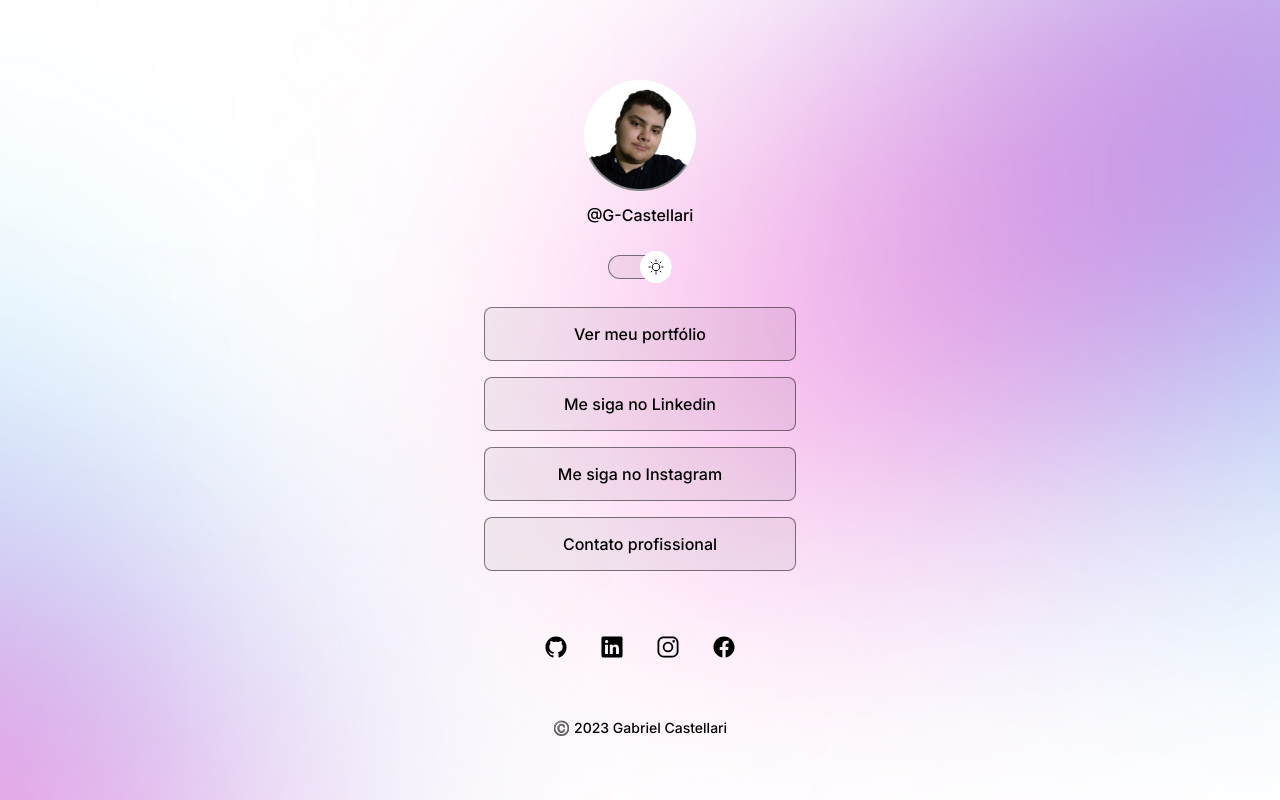
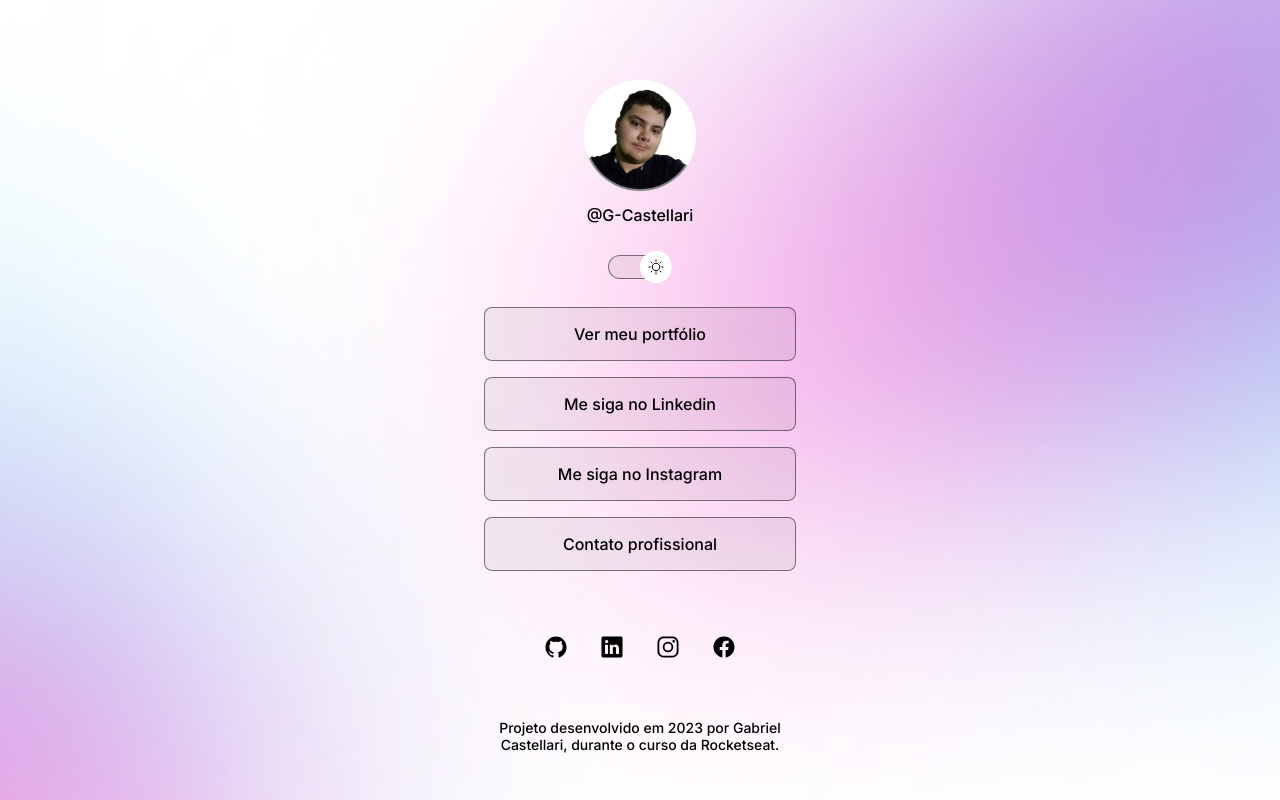
Before and after one commit to G-Castellari/Projeto_Cart-o_De_Visita_Online, a plain HTML site: page index.html in a window 1280 px wide. Drawn offline with nearby package versions, Linux system fonts and the light colour scheme.

Commit message:
add readme and updated the index

```diff
--- a/index.html
+++ b/index.html
@@ -52,7 +52,7 @@
     </div>
 
     <footer>
-      <p>©️ 2023 Gabriel Castellari</p>
+      <p>Projeto desenvolvido em 2023 por Gabriel Castellari, durante o curso da Rocketseat.</p>
     </footer>
   </div>
 
```
Also changed, not shown: .github/preview.jpg (added), 1 other file.
